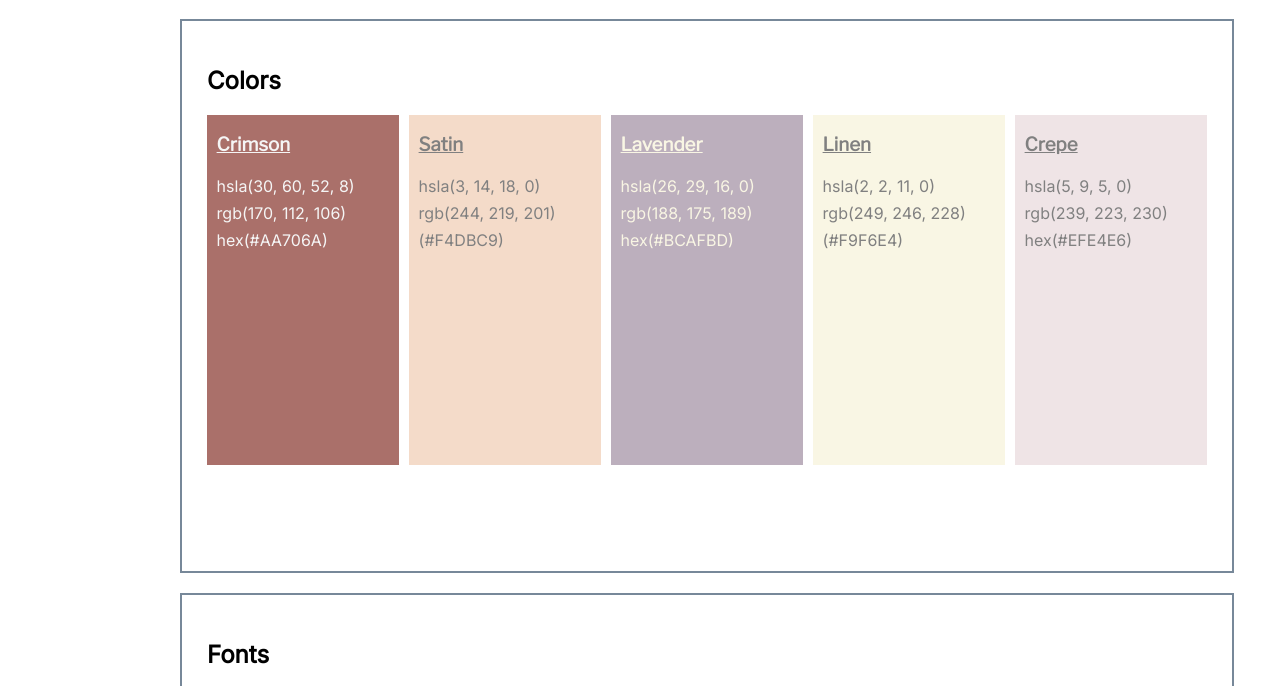
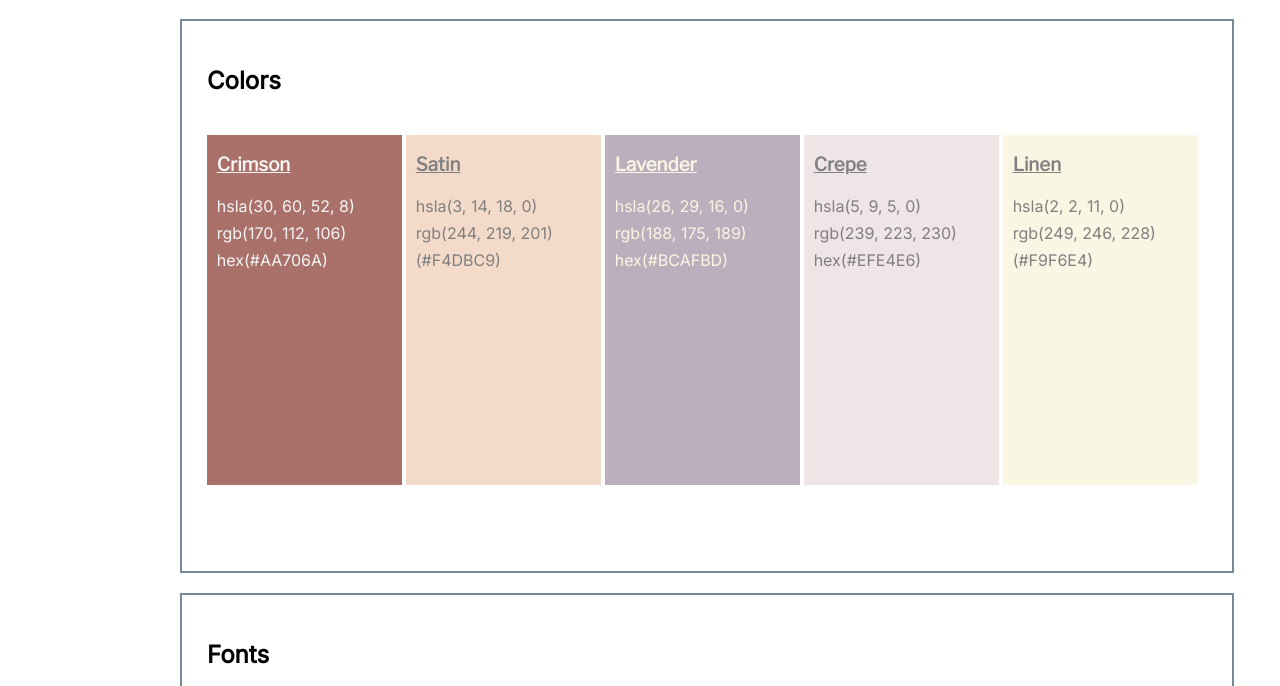
Before and after one commit to mvandot/starting, a plain HTML site: page index.html in a window 1280 px wide. Shown: the part 63-749 px from the top of the page. Drawn offline with nearby package versions, Linux system fonts and the light colour scheme.

Commit message:
reduced ids and added classes in colors

```diff
--- a/index.html
+++ b/index.html
@@ -13,7 +13,8 @@
   <section class="section"> <!--Colors section-->
     <h2>Colors</h2>
 
-      <div id="crimson"> <!--first color-->
+    <div class="color-pallete">
+      <div class="color-box crimson"> <!--first color-->
         <h3>Crimson</h3>
         <div class="color-description">
           <p>hsla(30, 60, 52, 8)</p>
@@ -22,7 +23,7 @@
         </div>
       </div>
 
-      <div id="satin"> <!--second color-->
+      <div class="color-box satin"> <!--second color-->
         <h3>Satin</h3>
         <div class="color-description">
           <p>hsla(3, 14, 18, 0)</p>
@@ -31,7 +32,7 @@
         </div>
       </div>
 
-      <div id="lavender"> <!--third color-->
+      <div class="color-box lavender"> <!--third color-->
         <h3>Lavender</h3>
         <div class="color-description">
           <p>hsla(26, 29, 16, 0)</p>
@@ -40,7 +41,7 @@
         </div>
       </div>
 
-      <div id="crepe"> <!--fourth color-->
+      <div class="color-box crepe"> <!--fourth color-->
         <h3>Crepe</h3>
         <div class="color-description">
           <p>hsla(5, 9, 5, 0)</p>
@@ -49,7 +50,7 @@
         </div>
       </div>
 
-      <div id="linen"> <!--fifth color-->
+      <div class="color-box linen"> <!--fifth color-->
         <h3>Linen</h3>
         <div class="color-description">
           <p>hsla(2, 2, 11, 0)</p>
@@ -57,6 +58,8 @@
           <p>(#F9F6E4)</p>
         </div>
       </div>
+
+    </div>
   </section>
 
 
--- a/styles.css
+++ b/styles.css
@@ -45,58 +45,50 @@ h1#main-title {
   margin: 20px;
 }
 
-#crimson {
-  background-color: #AA706A;
-  float:left;
-  color: whitesmoke;
-  width: 192px;
-  height: 350px;
-  margin-right: 10px;
-  text-indent: 5%;
+.color-pallete {
+  width: 100%;
 }
 
-#satin {
-  background-color: #F4DBC9;
-  float:left;
-  color: grey;
-  width: 192px;
+.color-box {
+  width: 19.5%;
   height: 350px;
-  margin-right: 10px;
+  margin: 20px auto;
   text-indent: 5%;
+  display: inline-block;
 }
 
-#lavender {
-  background-color: #BCAFBD;
-  float: left;
-  color:#F9F6E4;
-  width: 192px;
-  height: 350px;
-  margin-right: 10px;
-  text-indent: 5%;
+.crimson {
+  background-color: #AA706A;
+  color: whitesmoke;
 }
 
-#linen {
-  background-color: #F9F6E4;
-  float: right;
+.satin {
+  background-color: #F4DBC9;
   color: grey;
-  width: 192px;
-  height: 350px;
-  margin-right: 10px;
-  text-indent: 5%;
 }
 
-#crepe {
+.lavender {
+  background-color: #BCAFBD;
+  color:#F9F6E4;
+}
+
+.linen {
+  background-color: #F9F6E4;
+  color: grey;
+}
+
+.crepe {
   background-color: #EFE4E6;
-  float: right;
   color: grey;
-  width: 192px;
-  height: 350px;
-  text-indent: 5%;
 }
+
 
 .color-description p {
   margin-bottom: -0.7em;
 }
+
+
+
 
 #fonts {
   display: inline-block;
```
